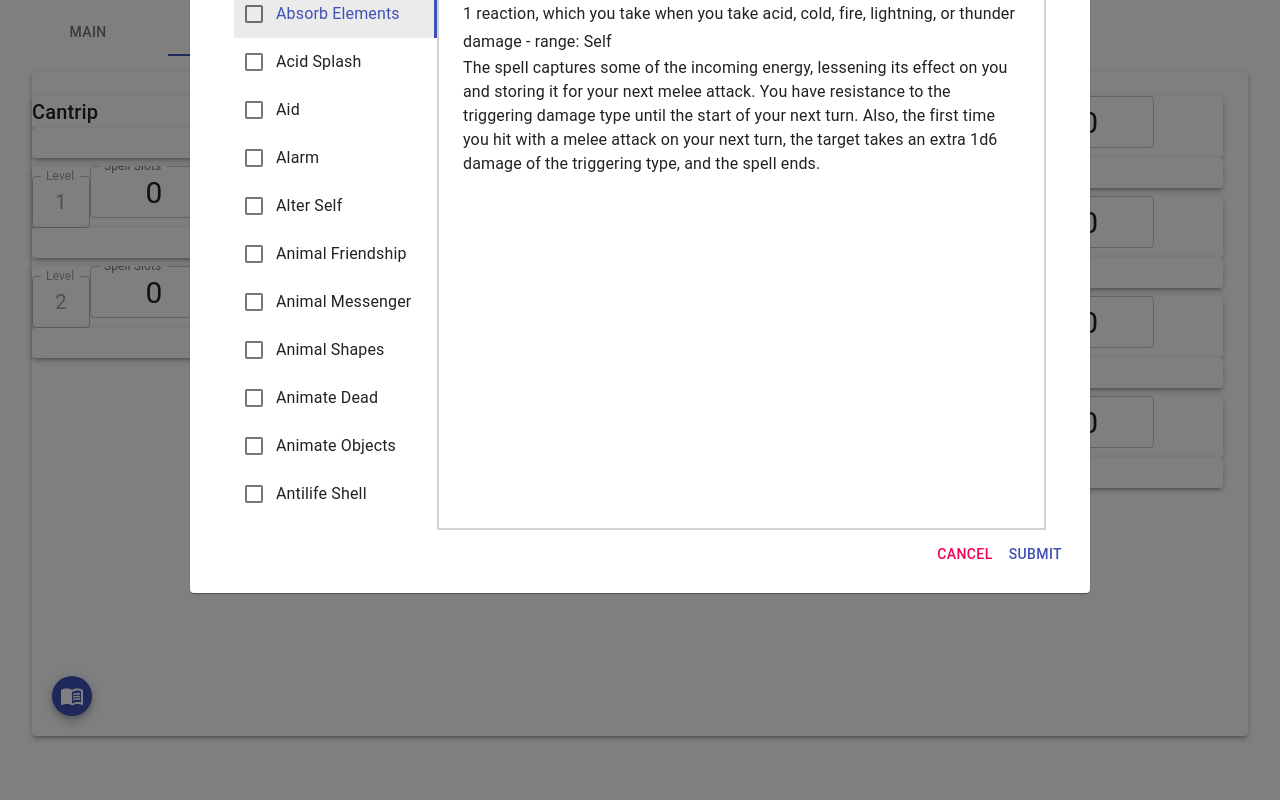
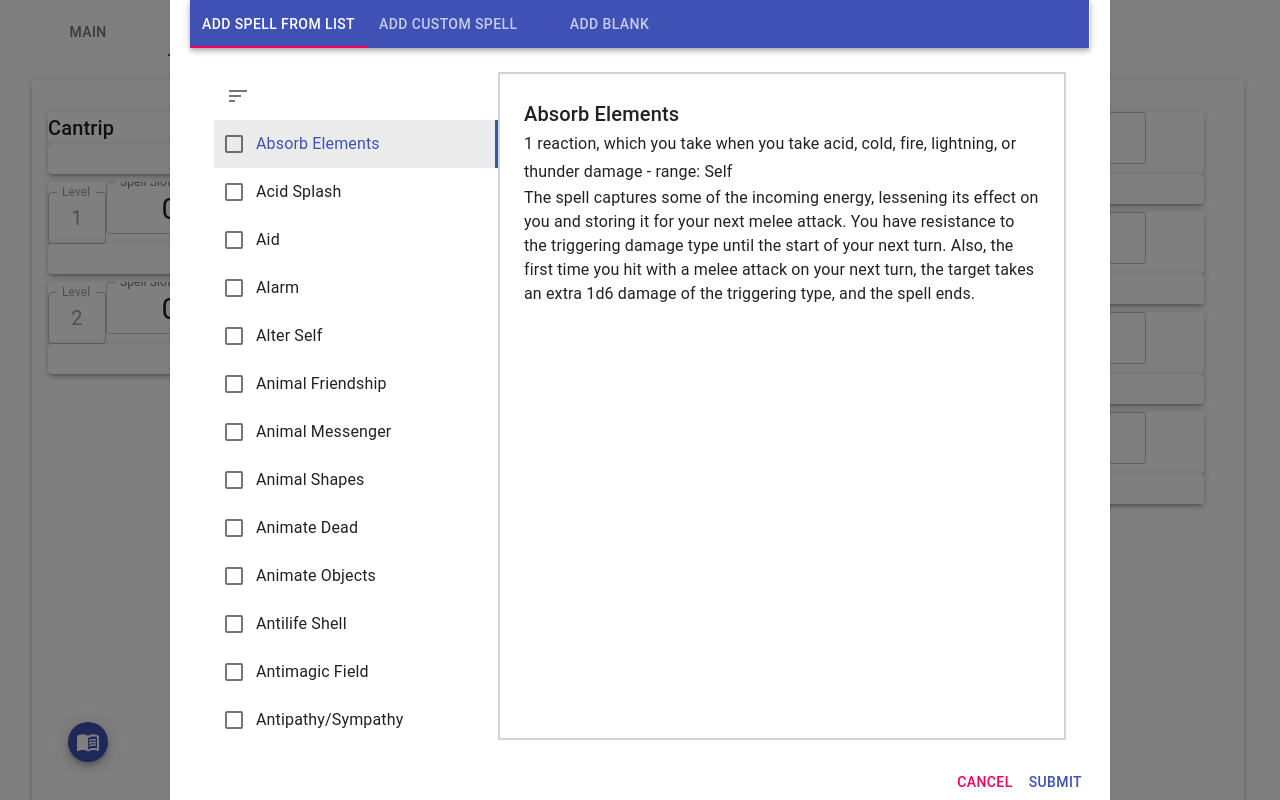
Before and after one commit to elchung/DnD-Character-Sheets, a Next.js app: page / in a window 1280 px wide. Both pictures are taken after a click on the button "add". Shown: the top 800 px of the page. Built offline with nearby package versions, Linux system fonts and the light colour scheme.

Commit message:
gave up on resizing for now, need to work on adding custom spells and blank spells, as well as layout of actuall spell list....

```diff
--- a/pages/CharacterSheet/Components/Modals/AddSpellsModal/AddSpellsComponent.jsx
+++ b/pages/CharacterSheet/Components/Modals/AddSpellsModal/AddSpellsComponent.jsx
@@ -1,5 +1,6 @@
 import React, { useState, useEffect } from 'react';
 import Grid from '@material-ui/core/Grid';
+import PropTypes from 'prop-types';
 import FilterMenuComponent from '../../FilterMenuComponent';
 import * as Sort from '../../../../Utils/sortObjArrayUtils';
 import AddSpellsDescriptionComponent from './AddSpellsDescriptionComponent';
@@ -87,10 +88,7 @@ export const AddSpellsComponent = () => {
   })));
 
   useEffect(() => {
-    setTabData(displayedSpells.map((spellName, index) => {
-      console.log(spellName);
-      console.log(spellList[spellName]);
-      return {
+    setTabData(displayedSpells.map((spellName, index) => ({
       name: spellName,
       level: spellList[spellName].level,
       handleCheckBoxChange: handleCheckboxChange,
@@ -98,13 +96,12 @@ export const AddSpellsComponent = () => {
       secondaryText: display.size ? getSecondaryText(displayedSpells[index]) : null,
       selected: tabVal,
       sortBy,
-      };
-    }));
+    })));
   }, [displayedSpells, display, tabVal]);
 
   return (
-    <Grid container direction="row" style={{ display: 'flex', flexGrow: 1, height: 570 }}>
-      <Grid item xs={3}>
+    <Grid container direction="row">
+      <Grid xs={4} item>
         <Grid container direction="column">
           <Grid item>
             <FilterMenuComponent
@@ -124,13 +121,13 @@ export const AddSpellsComponent = () => {
           </Grid>
           <Grid item>
             <VirtualizedTabs
-              height={540}
+              height={620}
               itemData={tabData}
             />
           </Grid>
         </Grid>
       </Grid>
-      <Grid item xs={9} style={{ border: '2px solid lightgray' }}>
+      <Grid item xs={8} style={{ border: '2px solid lightgray' }}>
         <AddSpellsDescriptionComponent
           spell={spellList[displayedSpells[tabVal]]}
         />
--- a/pages/CharacterSheet/Components/Modals/AddSpellsModal/AddSpellsModalComponent.jsx
+++ b/pages/CharacterSheet/Components/Modals/AddSpellsModal/AddSpellsModalComponent.jsx
@@ -10,7 +10,6 @@ import Tabs from '@material-ui/core/Tabs';
 import AppBar from '@material-ui/core/AppBar';
 import Tab from '@material-ui/core/Tab';
 import Grid from '@material-ui/core/Grid';
-import { Resizable, ResizableBox } from 'react-resizable';
 import TabPanel from '../../SpellTabPanel';
 import { AddSpellsComponent } from './AddSpellsComponent';
 import {
@@ -67,7 +66,7 @@ export const AddSpellsModalComponent = ({ positioning }) => {
   };
 
   return (
-    <div>
+    <>
       <Fab size="small" color="primary" aria-label="add" onClick={handleOpen} style={positioning}>
         <MenuBookIcon />
       </Fab>
@@ -82,8 +81,10 @@ export const AddSpellsModalComponent = ({ positioning }) => {
         style={{ display: 'flex', alignItems: 'center', justifyContent: 'center' }}
       >
         <Fade in={open}>
-          <ResizableBox width={900} height={1100}>
-            <Paper style={{ padding: 20, overflow: 'auto' }}>
+          <Paper style={{
+            padding: 20, overflow: 'auto', width: 900, height: 800,
+          }}
+          >
             <AppBar position="static">
               <Tabs
                 value={topTabNum}
@@ -115,10 +116,9 @@ export const AddSpellsModalComponent = ({ positioning }) => {
               </Grid>
             </Grid>
           </Paper>
-          </ResizableBox>
         </Fade>
       </Modal>
-    </div>
+    </>
   );
 };
 
--- a/pages/CharacterSheet/Components/SpellsComponent.jsx
+++ b/pages/CharacterSheet/Components/SpellsComponent.jsx
@@ -9,15 +9,12 @@ import SpellLevelHeaderComponent from './SpellLevelHeaderComponent';
 import { useCharacterState } from '../../Context/CharacterContext';
 
 export const SpellsComponent = () => {
-  const { knownSpells, globalStyle, useStyles } = useCharacterState();
-  const classes = useStyles();
+  const { knownSpells, globalStyle, style } = useCharacterState();
 
   return (
     <Paper
       elevation={globalStyle.elevation}
-      classes={{
-        root: classes.spellsComponentPaper.root,
-      }}
+      style={style.spellsComponentPaper}
     >
       <Grid container direction="column" justify="space-evenly" spacing={2}>
         <Grid item>
@@ -52,7 +49,7 @@ export const SpellsComponent = () => {
         </Grid>
       </Grid>
       <AddSpellsModalComponent
-        positioning={{ position: 'relative', bottom: 20, left: 20 }}
+        positioning={{ position: 'relative', top: 10, left: 20 }}
       />
     </Paper>
   );
--- a/pages/Context/CharacterContext.jsx
+++ b/pages/Context/CharacterContext.jsx
@@ -68,6 +68,10 @@ export const CharacterContextProvider = (props) => {
 
   const globalStyle = {
     elevation: 3,
+    characterSheet: {
+      width: 1180,
+      height: 1146,
+    },
   };
 
   const useStyles = makeStyles({
@@ -142,15 +146,6 @@ export const CharacterContextProvider = (props) => {
     spellLevelheader: { width: '100%', height: '10%' },
     spellsAccordion: {
       maxHeight: 355, overflow: 'auto', width: '100%', height: '90%', paddingBottom: 20, paddingTop: 10,
-    },
-    spellsComponentPaper: {
-      root: {
-        width: 1180,
-        height: 1146,
-        padding: 16,
-        maxHeight: 1146,
-        overflow: 'auto',
-      },
     },
     tableCellStyle: { paddingTop: 0, paddingBottom: 0, width: 100 },
     tableCellInputStyle: {
@@ -236,8 +231,8 @@ export const CharacterContextProvider = (props) => {
       maxHeight: 355, overflow: 'auto', width: '100%', height: '90%', paddingBottom: 20, paddingTop: 10,
     },
     spellsComponentPaper: {
-      width: 1180,
-      height: 1146,
+      width: globalStyle.characterSheet.width,
+      height: globalStyle.characterSheet.height,
       padding: 16,
       maxHeight: 1146,
       overflow: 'auto',
```
Lines whose indentation alone changed are shown as unchanged.
